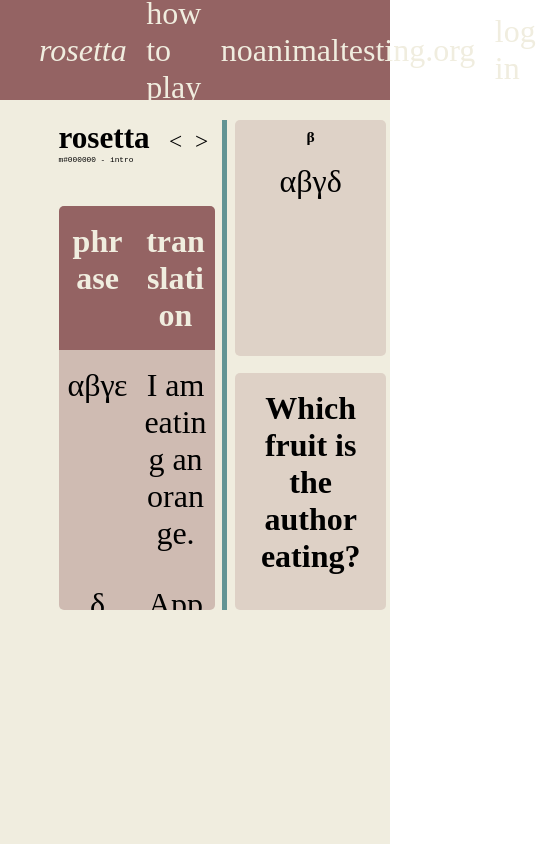
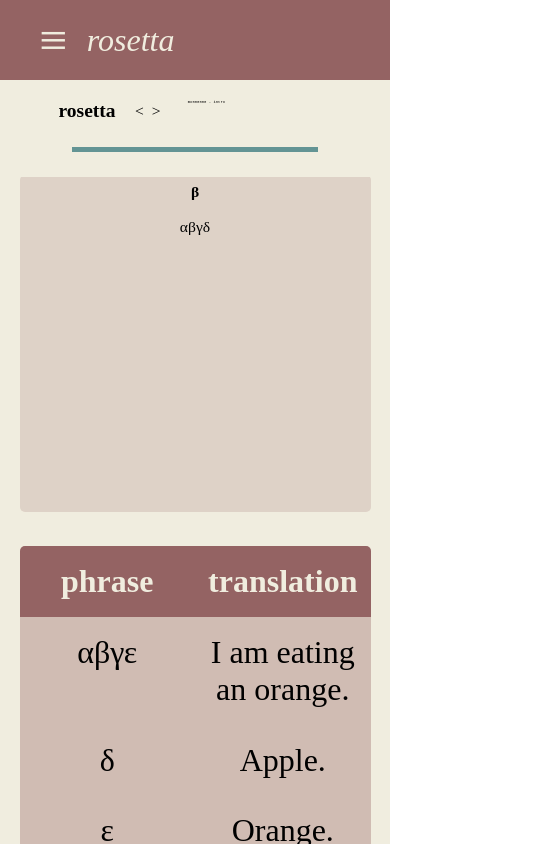
Before and after one commit to clowntown9/rosetta, a plain HTML site: page index.html in a window 390 px wide. Shown: the whole page, 536 px wide, since content can reach past the window. Drawn offline with Linux system fonts and the light colour scheme.

Commit message:
reorganize and reposition everything

```diff
--- a/index.html
+++ b/index.html
@@ -9,26 +9,34 @@
 <body>
 <div id="body">
 <menu id="nav">
+    <li class="dropdown">≡</li>
     <li class="title"><em><a href="index.html">rosetta</a></em></li>
-    <li><a href="how-to-play.html">how to play</a></li>
-    <li><a href="https://noanimaltesting.org">noanimaltesting.org</a></li>
-    <li class="login"><a href="login.html">log in</a></li>
+    <li class="extra"><a href="how-to-play.html">how to play</a></li>
+    <li class="extra"><a href="https://noanimaltesting.org">noanimaltesting.org</a></li>
+    <li class="extra login"><a href="login.html">log in</a></li>
 </menu>
 <div id="main">
-    <div class="container">
-        <div class="left">
     <div class="title-box">
-                <div>
+        <div class="title-container">
             <div class="title" class="rounded">
                 <h1 id="g">rosetta</h1>
-                        <h2 id="puzzle-id">x#000000 -</h2>
-                    </div>
                 <div class="arrows">
                     <button id="leftArrow" onclick="leftArrow">&lt;</button>
                     <button id="rightArrow" onclick="rightArrow">&gt;</button>
                 </div>
             </div>
+            <h2 id="puzzle-id">x#000000 - example subtitle</h2>
         </div>
+        <div class="divisor"></div>
+    </div>
+    <div class="container">
+        <div class="passage rounded">
+            <h3 id="puzzle-title"></h3>
+            <div id="puzzle-passage">
+                <p></p>
+            </div>
+        </div>
+        <div class="top">
         <table id="key" class="rounded">
                 <tr>
                     <th>phrase</th>
@@ -36,17 +44,11 @@
                 </tr>
             </table>
         </div>
-        <div class="divisor"></div>
         <div class="right">
-            <div class="passage rounded">
-                <h3 id="puzzle-title"></h3>
-                <div id="puzzle-passage">
-                    <p></p>
-                </div>
-            </div>
             <div class="question rounded">
                 <h3 id="question-title"></h3>
                 <ol id="question-list"></ol>
+            </div>
         </div>
     </div>
     </div>
--- a/script.js
+++ b/script.js
@@ -24,6 +24,24 @@ function rightArrow() {
     };
 }
 
+function getCookie(cname) {
+    let name = cname + "=";
+    let decodedCookie = decodeURIComponent(document.cookie);
+    let ca = decodedCookie.split(';');
+    for(let i = 0; i <ca.length; i++) {
+        let c = ca[i];
+    while (c.charAt(0) == ' ') {
+        c = c.substring(1);
+    }
+    if (c.indexOf(name) == 0) {
+        return c.substring(name.length, c.length);
+    }
+    }
+    return "";
+}
+
+console.log(getCookie("completed"))
+
 function answer(answer) {
     const status = document.getElementById("status")
     status.style.display = "block";
@@ -31,6 +49,7 @@ function answer(answer) {
     if (answer == puzzles[todayId].answer) {
         document.getElementById("statusMsg").textContent = "Correct!"
         status.style.backgroundColor = "var(--tertiary-color)"
+        document.cookie = `completed=[]`
     } else {
         document.getElementById("statusMsg").textContent = "Incorrect"
         status.style.backgroundColor = "var(--main-color)"
--- a/styles.css
+++ b/styles.css
@@ -19,7 +19,7 @@ li {list-style: none;}
 #body {height:100vh; display: flex; flex-direction: column}
 
 #nav {
-    height: 100px;
+    height: 80px;
     flex-shrink: 0;
     color: var(--secondary-color);
     display: flex;
@@ -32,30 +32,35 @@ li {list-style: none;}
 #nav li {font-size: 2vw; text-wrap: none;}
 #nav li:first-child {margin-left:10vw;}
 #nav .login {margin-left: auto; margin-right: 5vw;}
+#nav .dropdown {font-size: 50px;}
 
 #example #key tbody tr td {width: 20vw;}
 
-#puzzle-id {font-family: 'Courier New', Courier, monospace}
+#puzzle-id {font-family: 'Courier New', Courier, monospace;}
 
 #main {background-color: var(--secondary-color); margin: 0; flex: 1; min-height: 0; overflow-x: hidden; overflow-y: auto;}
-#main .container {margin:0 15vw; padding: 5% 0 0; height: calc(70vh - 100px); width: 70vw;}
-.left {width: 40vw; flex-shrink: 0; height: 100%; display: flex; flex-direction: column;}
-.title-box .subtitle {font-size: 3vw; font-weight: 500; margin-top: 2vh;}
-.title-box {margin-bottom: 5vh;}
-.title-box .title {flex: 2;}
-.title-box .arrows {flex: 1; display: flex; flex-direction: row; justify-content: space-around;}
-.title-box .arrows button {font-size: 6vw;}
-.title-box > div {display: flex; justify-content:left ; align-items: center;}
+#main .container {margin:0 15vw; padding-top: 20vw; height: fit-content; width: 70vw; overflow-y: auto;}
+#main .container > * {margin: 2vh 0}
 
-.divisor {height:100%; width: 5px; margin: 0 2vw; background-color: var(--tertiary-color); flex-shrink: 0;}
+.top {flex-shrink: 0; height: 100%; display: flex; flex-direction: column;}
+
+.title-box {position: fixed; display: flex; flex-direction: column; padding: 5% 15vw 0; height: fit-content; width: 70vw; background-color: var(--secondary-color); z-index: 10}
+.title-box > .title-container {flex: 1; display: flex; flex-direction: row; justify-content:left;}
+.title-box .title {display: flex; flex-direction: row;}
+.title-box h1 {font-size: 5vw;}
+.title-box h2 {position: relative; bottom: 0; font-size: 1vw;}
+.title-box .arrows {display: flex; width: fit-content; flex-direction: row; justify-content: space-around; margin: 0 5vw}
+.title-box .arrows button {font-size: 4vw; padding-right: 2vw;}
+#puzzle-id {width: 100%}
+
+.divisor {height:5px; width: 90%; margin: 25px 5%; background-color: var(--tertiary-color); flex-shrink: 0;}
 
 .right {display:flex; flex-direction: column; width:100%; gap: 2vh;}
-.right .passage {user-select: all; flex: 1; overflow-y: auto; overflow-x: hidden; overflow-wrap: break-word;}
-.right .passage h3 {text-align: center; padding: 1vh 2vw; font-size: 4vw;}
-.right .passage div {padding: 1vh 2vw 4vh 2vw; text-align: center;}
-.right .passage p {text-align: center; margin-bottom: 2vh; font-size: 5vw}
+.passage {user-select: all; flex: 1; overflow-y: auto; overflow-x: hidden; overflow-wrap: break-word; height:fit-content; min-height: 40vh;}
+.passage h3 {text-align: center; padding: 1vh 2vw; font-size: 4vw;}
+.passage div {padding: 1vh 2vw 4vh 2vw; text-align: center; font-size: 4vw}
 
-.right .question {flex:1; overflow: auto; max-width: 40vw;}
+.right .question {flex:1; overflow: auto;}
 .right .question h3 {text-align: center; padding: 2vh 2vh;}
 .right .question ol {padding: 2vh 2vw; counter-reset: question-option;}
 .right .question ol li {padding: 0.5vh 2vw; counter-increment: question-option; display: flex;}
@@ -63,11 +68,7 @@ li {list-style: none;}
 .right .question ol li::before {content: counter(question-option, lower-alpha) "."; color: var(--main-color); font-weight: bold; flex: 0 0 1.5em;}
 .right .question #result {justify-self: baseline;}
 
-.container {
-    display: flex;
-    flex-direction: row;
-    width: 80%;
-}
+.container {display: flex; flex-direction: column; width: 80%;}
 
 .rounded {background-color: var(--main-color-transparent); border-radius: 5px;}
 
@@ -85,3 +86,13 @@ li {list-style: none;}
 #main.how-to-play .container {flex-direction: column; align-items: center;}
 #main.how-to-play .container .content {width: 50%;}
 #main.how-to-play .container .content > * {margin-bottom: 4vh;}
+
+@media screen and (max-width: 900px) {
+    #nav .extra {display: none;}
+    #main .container {margin: 0 5vw; width: 90vw}
+    #nav .dropdown {margin-left: 10vw; display: block;}
+}
+@media screen and (min-width: 901px) {
+    #nav .dropdown {display: none}
+    #nav .title {margin-left: 10vw;}
+}
```
Lines whose indentation alone changed are shown as unchanged.
